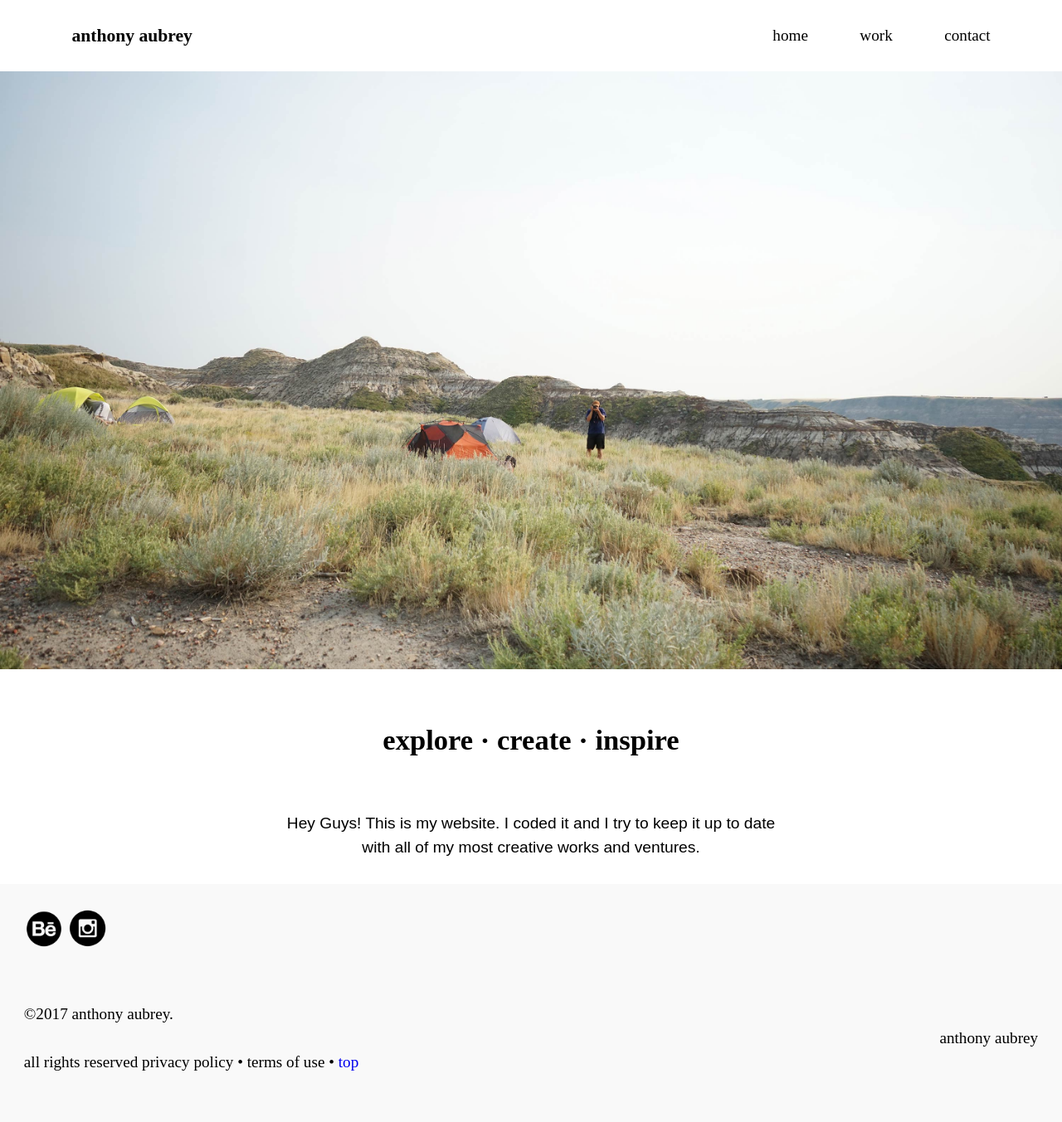
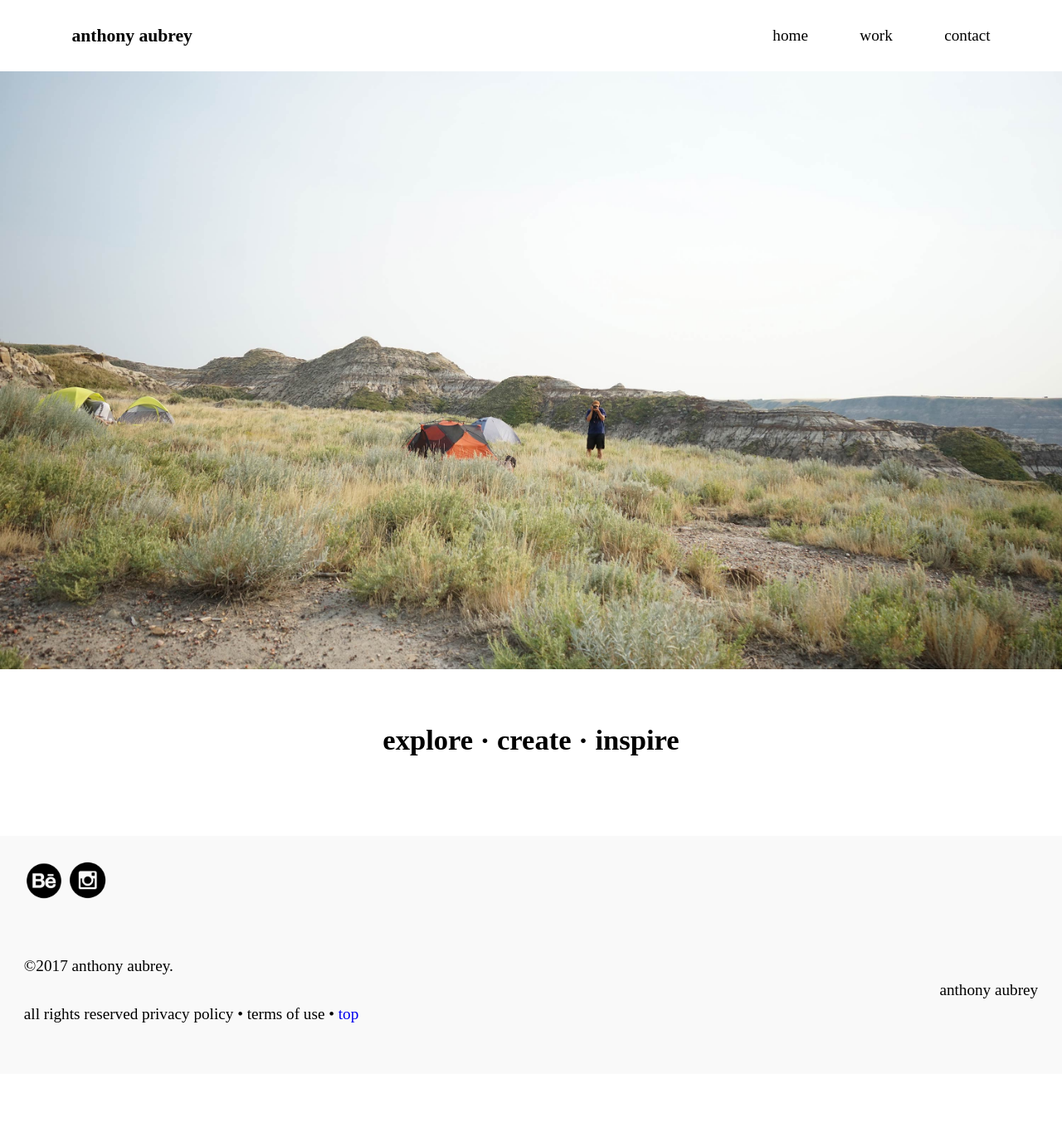
Before and after one commit to anthonyaubrey/portfolio, a Jekyll site: the page built from index.html, in a window 1280 px wide. Shown: the whole page at 83% size. Built offline with Jekyll 4.4.1, drawn with Linux system fonts in a browser that asks for light colours; after the commit the page ends 1295 px from its top, so only the background shows below that.

Commit message:
Changed bio on about page

```diff
--- a/contact.html
+++ b/contact.html
@@ -11,8 +11,8 @@
 
     <div class="unit unit-xs-1 unit-s-1 unit-m-1-2 unit-l-1-2 wrapper text-center island-2">
       <h2 class="exa">get in touch</h2>
-      <p class="open-sans">Hey, I'm Anthony. I have a passion for the arts and for sound. I love illustration, branding and playing guitar. Music is a driving force in my life. I let it guide and influence me and I try to play it as often as I can. </p>
-      <p>get in touch for commissions of any kind.</p>
+      <p class="open-sans">Hey, I'm Anthony! This is my website. I coded it and I try to keep it up to date with all of my most creative works and ventures. I have a passion for the arts and for sound. I love illustration, branding and playing guitar. Music is a driving force in my life. I let it guide and influence me and I try to play it as often as I can. </p>
+      <p>please contact for commissions of any kind.</p>
       <a><p class="open-sans">anthonyaubrey245@gmail.com</p></a>
     </div>
   </div>
--- a/index.html
+++ b/index.html
@@ -6,6 +6,6 @@
   <div>
     <img class="img-flex"src="{{site.baseurl}}/img/bobexplore.jpg">
     <h1 class="island-2 wrapper">explore · create · inspire</h1>
-    <p class="wrapper open-sans text-center pad-b">Hey Guys! This is my website. I coded it and I try to keep it up to date with all of my most creative works and ventures.</p>
+    <p class="wrapper open-sans text-center pad-b"></p>
   </div>
 </main>
```
